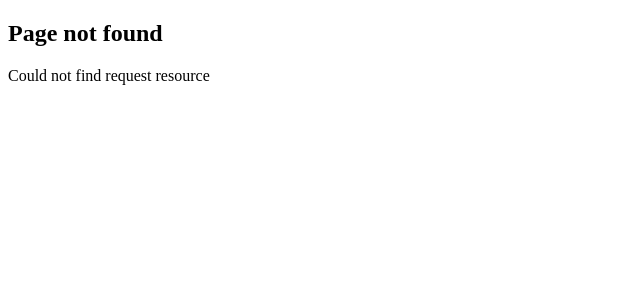
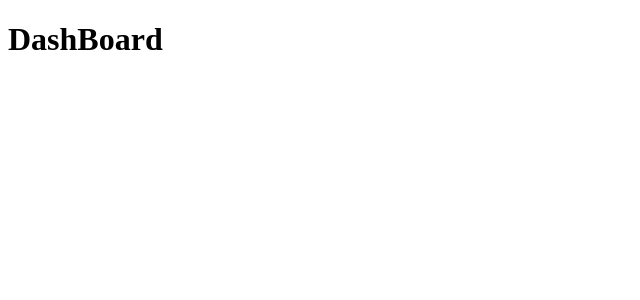
Before and after one commit to sinhu-jung/nestjs_study, a Next.js app: page /dashboard in a window 1280 px wide. Before the commit this address had no page. Shown: the top 300 px of the page, without its empty margins (0-640 px from the left). Built offline with nearby package versions, Linux system fonts and the light colour scheme.

Commit message:
file colocation

```diff
--- /dev/null
+++ b/src/app/dashboard/line-chart.tsx
@@ -0,0 +1,3 @@
+export default function LineChard() {
+  return <h1>Line chart</h1>;
+}
--- /dev/null
+++ b/src/app/dashboard/page.tsx
@@ -0,0 +1,11 @@
+import * as React from "react";
+
+export interface IAppProps {}
+
+function BarChart(props: IAppProps) {
+  return <h1>Bar chart</h1>;
+}
+
+export default function Dashboard() {
+  return <h1>DashBoard</h1>;
+}
```
